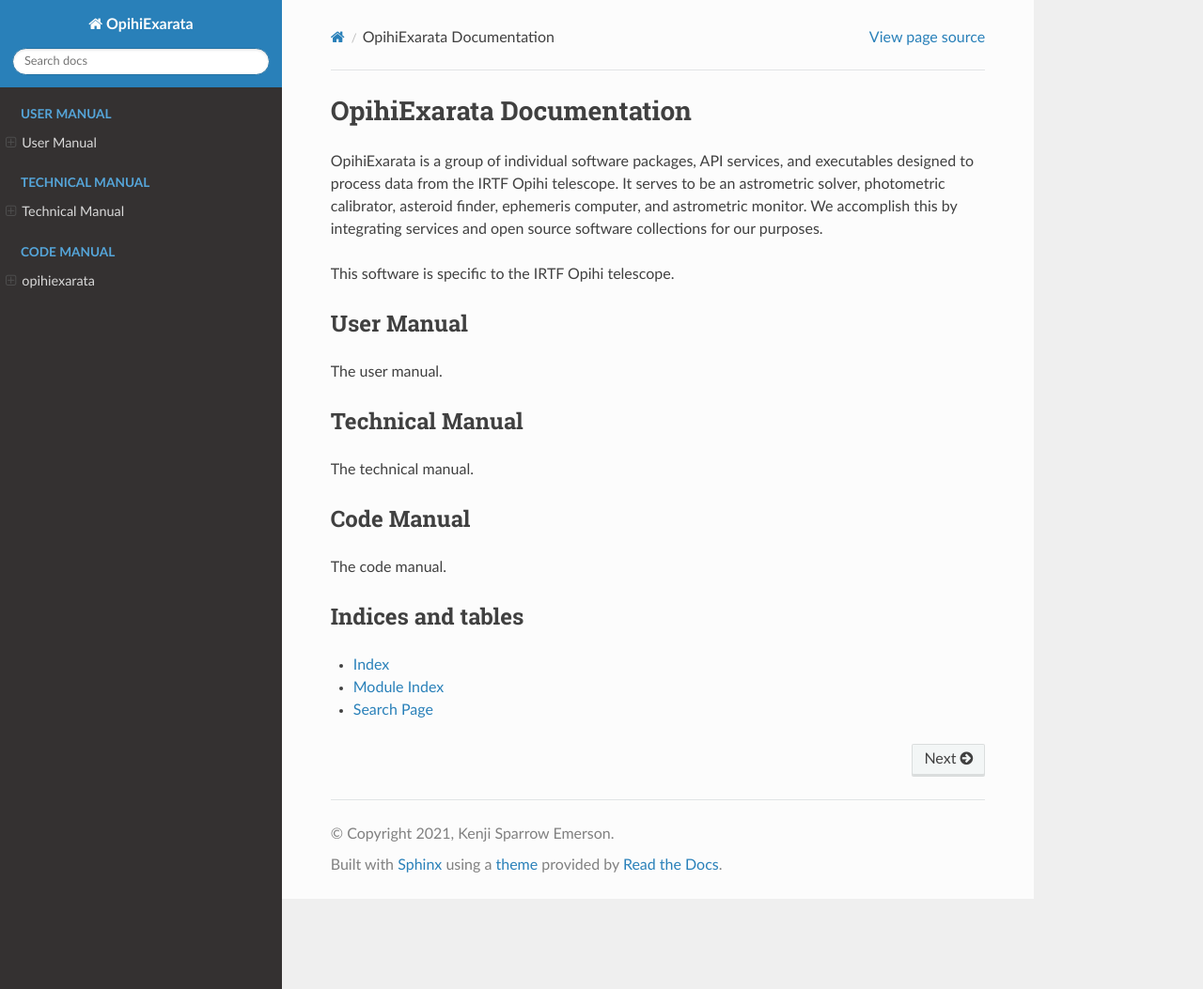
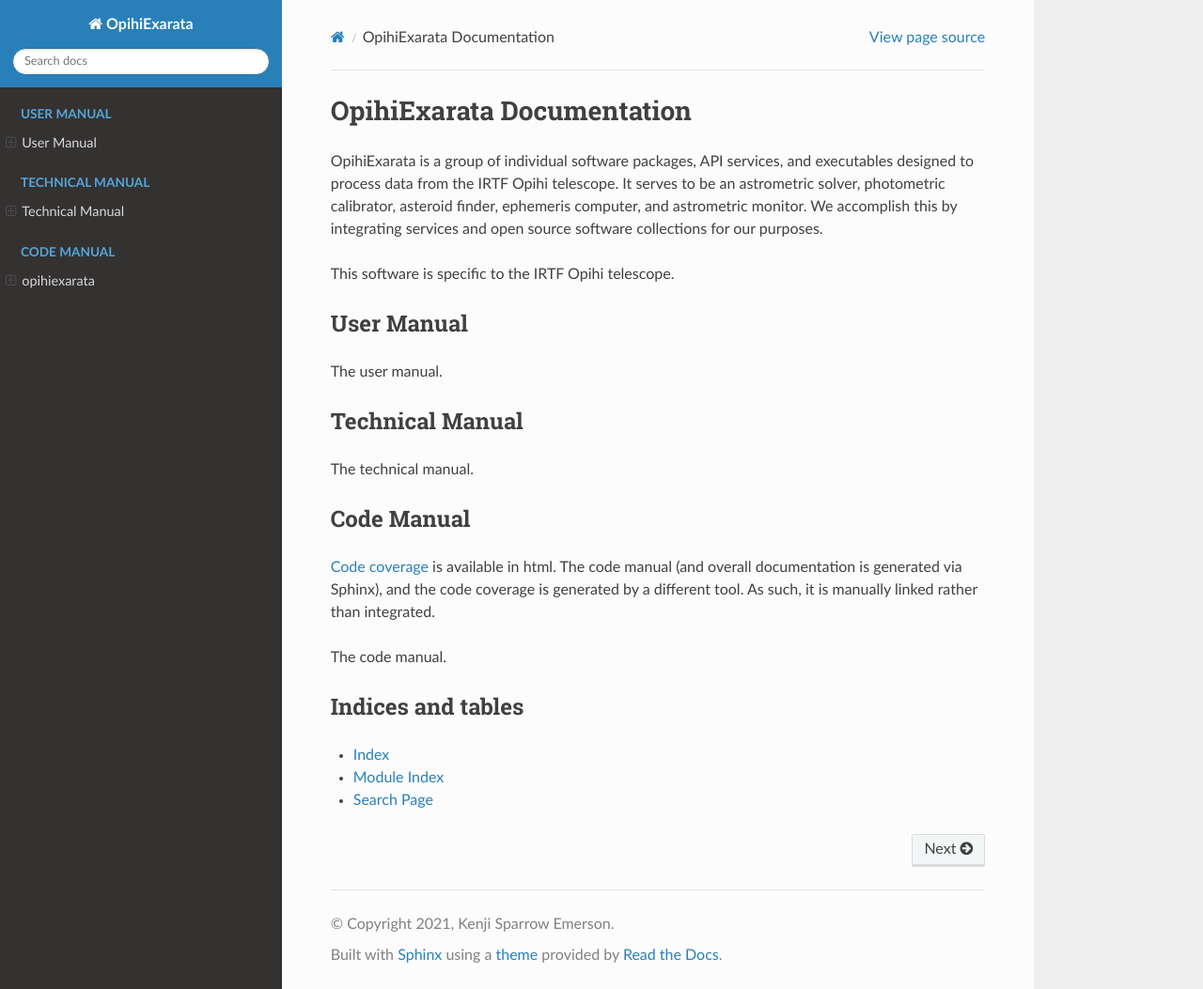
Before and after one commit to psmd-iberutaru/OpihiExarata, a Sphinx documentation site: the page built from docs/source/index.rst, in a window 1280 px wide and 1053 px high. Shown: the whole window at 94% size. Built offline with Sphinx 7.4.7 and the Read the Docs theme 2.0.0, drawn with Linux system fonts in a browser that asks for light colours.

```diff
--- a/docs/source/index.rst
+++ b/docs/source/index.rst
@@ -54,8 +54,13 @@
 
    code/modules
 
+`Code coverage`_ is available in html. The code manual (and overall documentation
+is generated via Sphinx), and the code coverage is generated by a different
+tool. As such, it is manually linked rather than integrated.
+
 The code manual.
 
+.. _Code coverage: https://psmd-iberutaru.github.io/OpihiExarata/build/html/code/coverage/index.html
 
 Indices and tables
 ==================
```
Also changed, not shown: README.md (+1 -1 lines), 10 other files.
